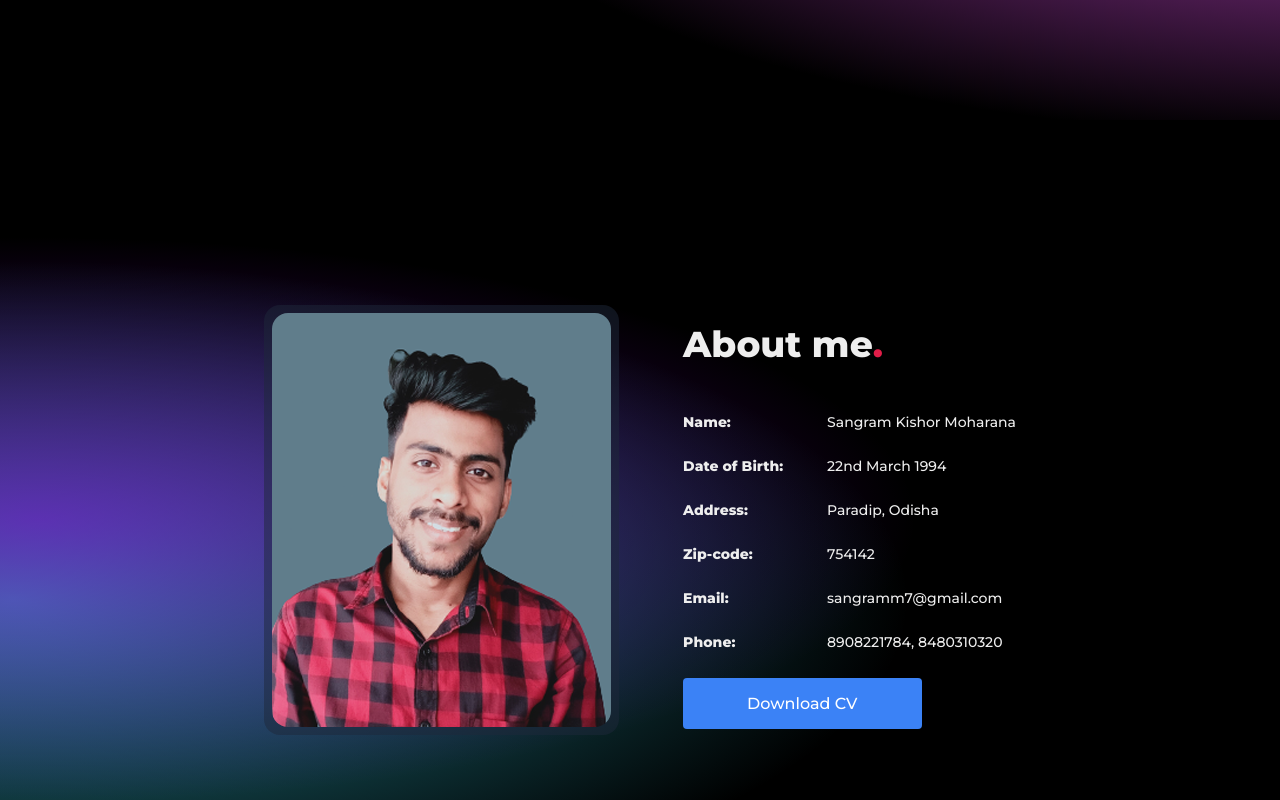
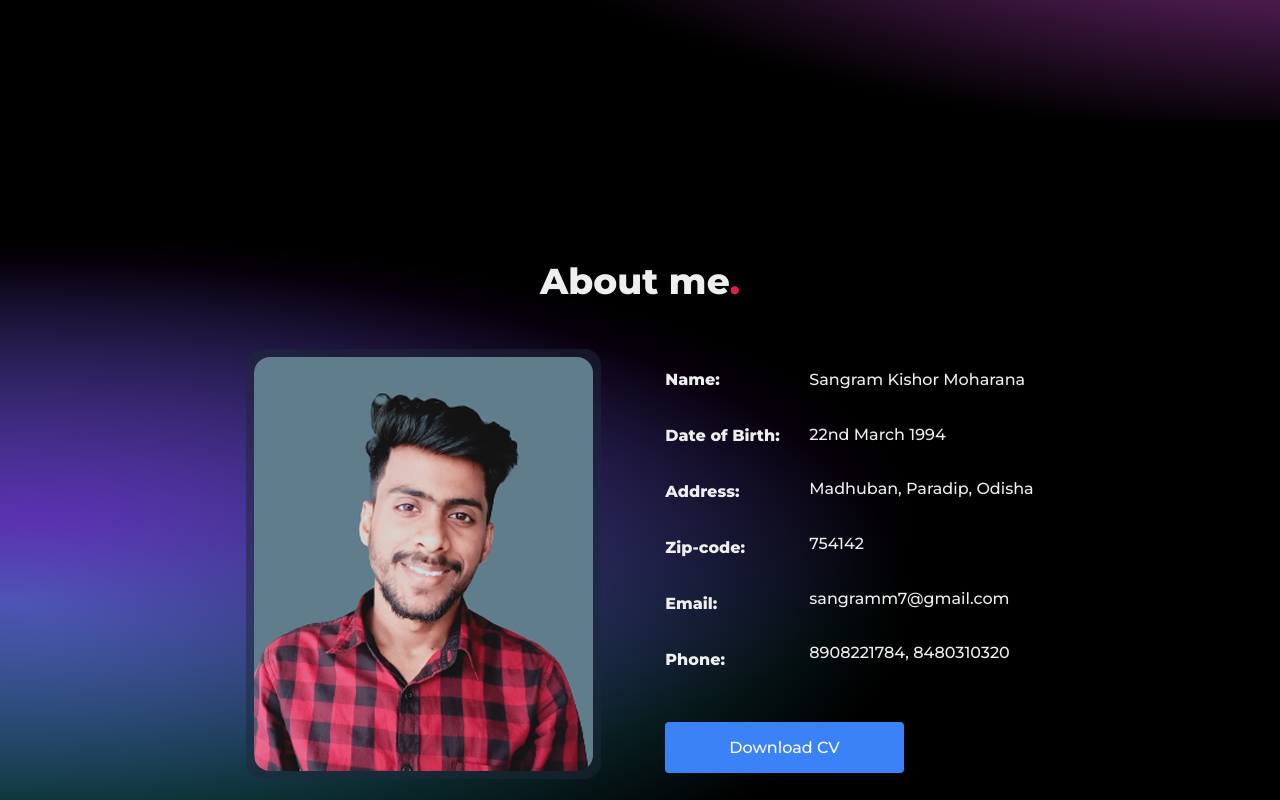
Before and after one commit to itzSaan/my-portfolio, a React (Vite) app: page / in a window 1280 px wide. Shown: the part 680-1480 px from the top of the page. Built offline with nearby package versions, Linux system fonts and the light colour scheme.

Commit message:
updated about

```diff
--- a/src/sections/About.jsx
+++ b/src/sections/About.jsx
@@ -1,19 +1,19 @@
 export default function About() {
     return (
         <section id="About" className="about h-full md:h-screen relative bg-s-900">
-            <div className="mx-auto h-full container grid place-content-center">
-                <div className="flex px-12 flex-col md:flex-row justify-center gap-6 md:gap-16 items-center">
-
+            <div className="mx-auto max-w-7xl h-full container grid place-content-center">
+                <h1 className="text-2xl text-center font-bold mb-6 md:mb-12 sm:text-3xl md:text-4xl">
+                About me<span className="text-rose-600">.</span>
+                </h1>
+                <div className="flex flex-col md:flex-row justify-center gap-6 md:gap-16 items-center">
                 <div className="w-auto rounded-2xl overflow-hidden p-2 bg-slate-800/50">
                     <img src="./images/sangram.png" className="block rounded-2xl w-full" />
                 </div>
 
-               <div className="max-w-96 md:w-auto">
-                <h1 className="text-2xl font-bold mb-6 md:mb-12 sm:text-3xl md:text-4xl">
-                About me<span className="text-rose-600">.</span>
-                </h1>
-                <div className="flex justify-center mb-10 text-sm">
-                    <div className="w-36  grid gap-4 sm:gap-6">
+                <div className="max-w-96 flex flex-col justify-between gap-6 md:w-auto">
+
+                    <div className="flex justify-center mb-5 text-sm md:text-base">
+                        <div className="w-36  grid gap-4 sm:gap-8">
                         <p className="font-bold">Name:</p>
                         <p className="font-bold">Date of Birth:</p>
                         <p className="font-bold">Address:</p>
@@ -24,13 +24,13 @@ export default function About() {
                         <div className="grid gap-4 sm:gap-6">
                         <p className="">Sangram Kishor Moharana</p>
                         <p className="">22nd March 1994</p>
-                    <p className="">Paradip, Odisha</p>
+                        <p className="">Madhuban, Paradip, Odisha</p>
                         <p className="">754142</p>
                         <p className="">sangramm7@gmail.com</p>
                         <p className="">8908221784, 8480310320</p>
                         </div>
                     </div>
-                <div className="text-center md:text-left mb-8 md:mb-0">
+                <div className="text-center mt-5 md:text-left md:mb-0">
                     <a href="Sangram Kishor.pdf" target="_blank" className="px-16 py-4  md:w-44 bg-blue-500 text-white rounded">Download CV</a>
                 </div>
                 </div>
```
Lines whose indentation alone changed are shown as unchanged.
